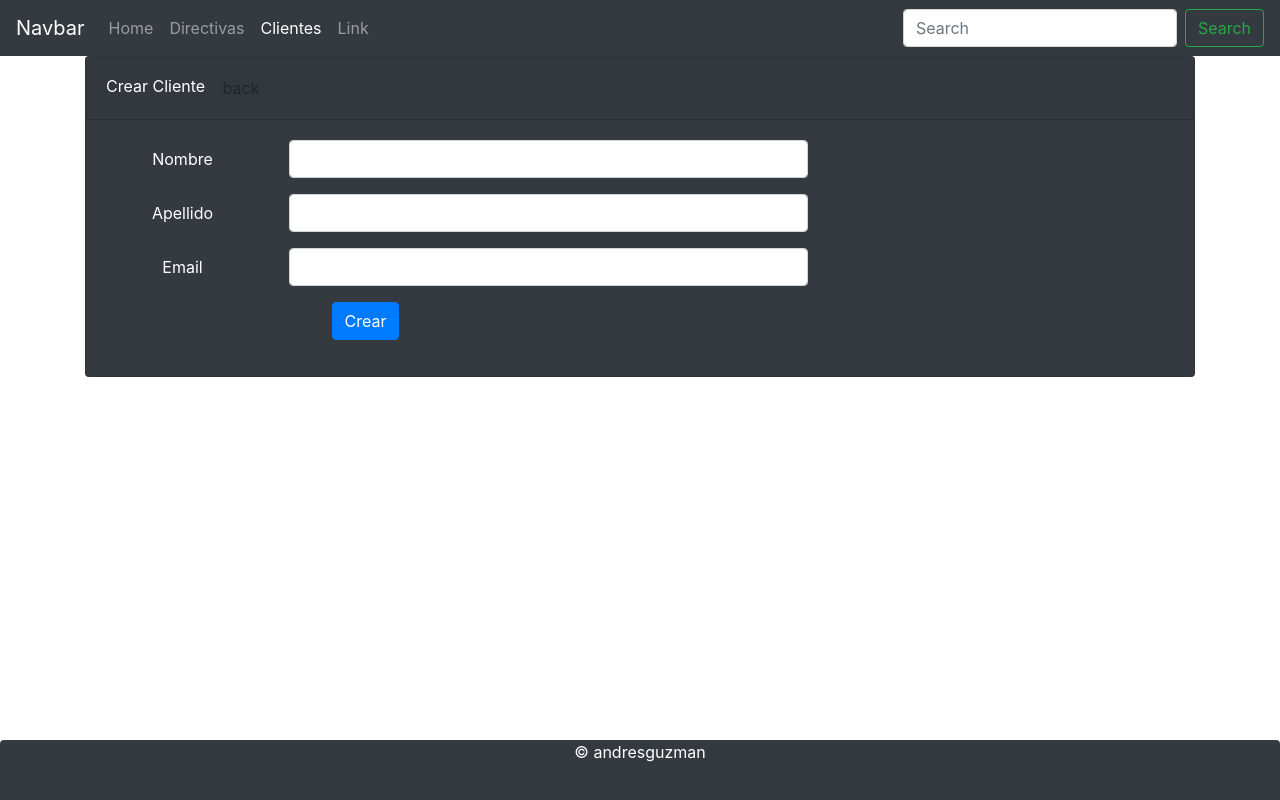
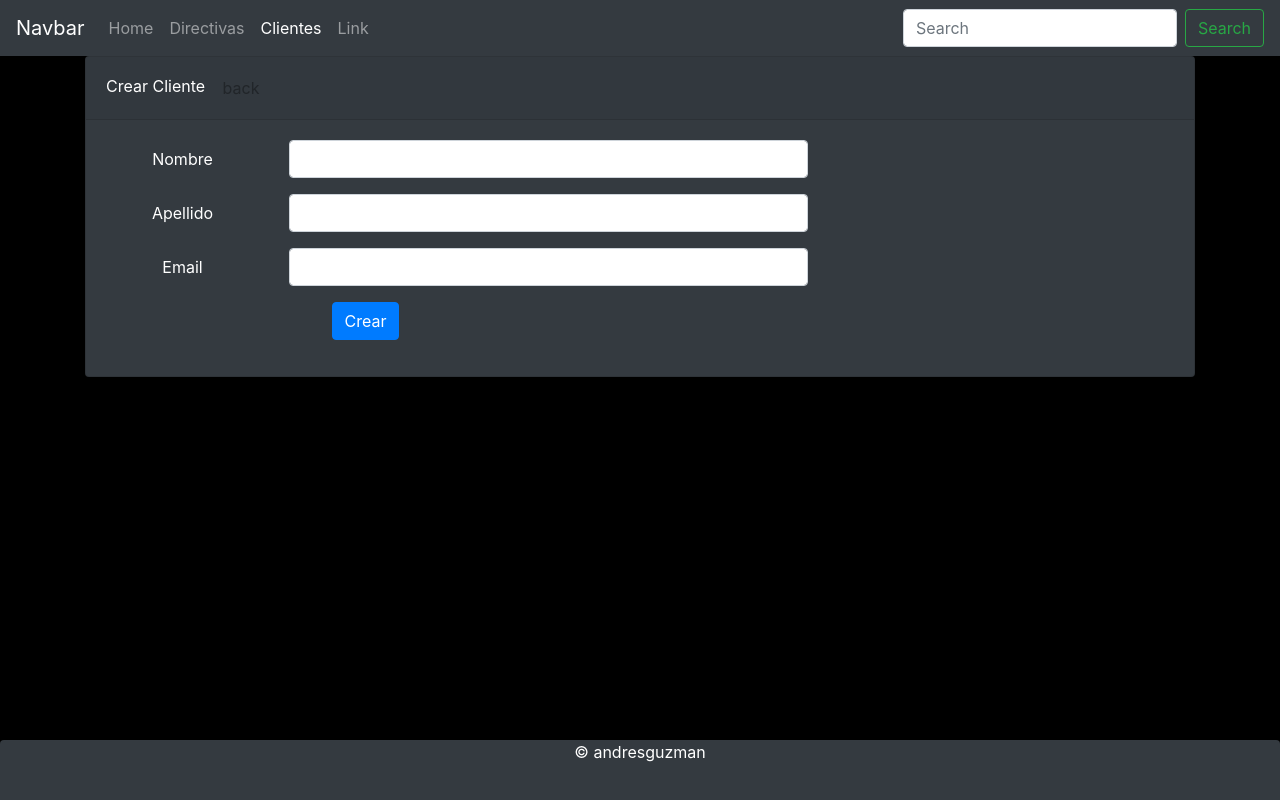
Before and after one commit to SirLocust/curso_spring_angular_app_clientes_Frontend, an Angular app: page /clientes/form in a window 1280 px wide. Built offline with nearby package versions, Linux system fonts and the light colour scheme.

Commit message:
operador map formato fecha en observable

```diff
--- a/src/app/clientes/cliente.service.ts
+++ b/src/app/clientes/cliente.service.ts
@@ -5,6 +5,7 @@ import { Observable , throwError  } from 'rxjs';
 import { HttpClient, HttpHeaders } from '@angular/common/http';
 import { map , catchError} from 'rxjs/operators';
 import Swal from 'sweetalert2';
+import { formatDate } from '@angular/common';
 
 
 @Injectable({
@@ -26,6 +27,7 @@ export class ClienteService {
         let clientes =Response as Cliente[]
         return  clientes.map( (cliente:Cliente) => {
           cliente.nombre = cliente.nombre.toUpperCase()
+          cliente.createAt = formatDate(cliente.createAt, 'dd-MM-yyyy' , 'en-US')
           return cliente
         });
       })
--- a/src/app/clientes/clientes.component.html
+++ b/src/app/clientes/clientes.component.html
@@ -1,4 +1,4 @@
-<div class="card border-primary mb-3 mt-3">
+<div class="card bg-dark border-primary mb-3 mt-3">
   <div class="card-header">Clientes</div>
   <div class="card-body">
     <h5 class="card-title">Listado de CLientes</h5>
@@ -11,7 +11,7 @@
         Crear Cliente
       </button>
     </div>
-    <table class="table table-bordered table-striped" *ngIf="clientes?.length>0; else notClientes">
+    <table class="table table-dark table-bordered table-striped" *ngIf="clientes?.length>0; else notClientes">
       <thead>
         <tr>
           <th>id</th>
--- a/src/styles.css
+++ b/src/styles.css
@@ -4,3 +4,8 @@ html{
     position: relative;
     min-height: 100%;
 }
+body{
+    background-color: black !important;
+    /* color: white !important; */
+
+}
```
